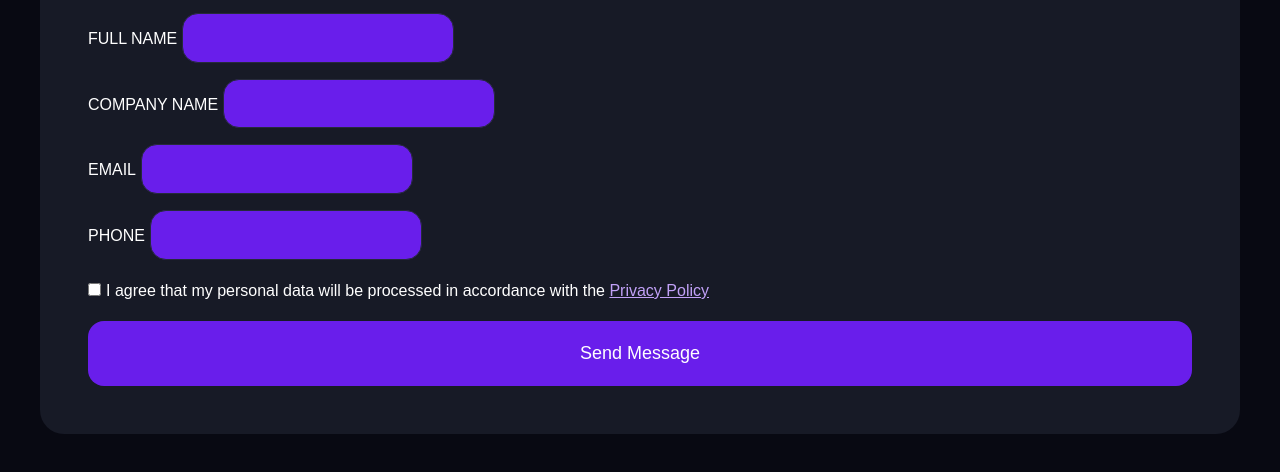
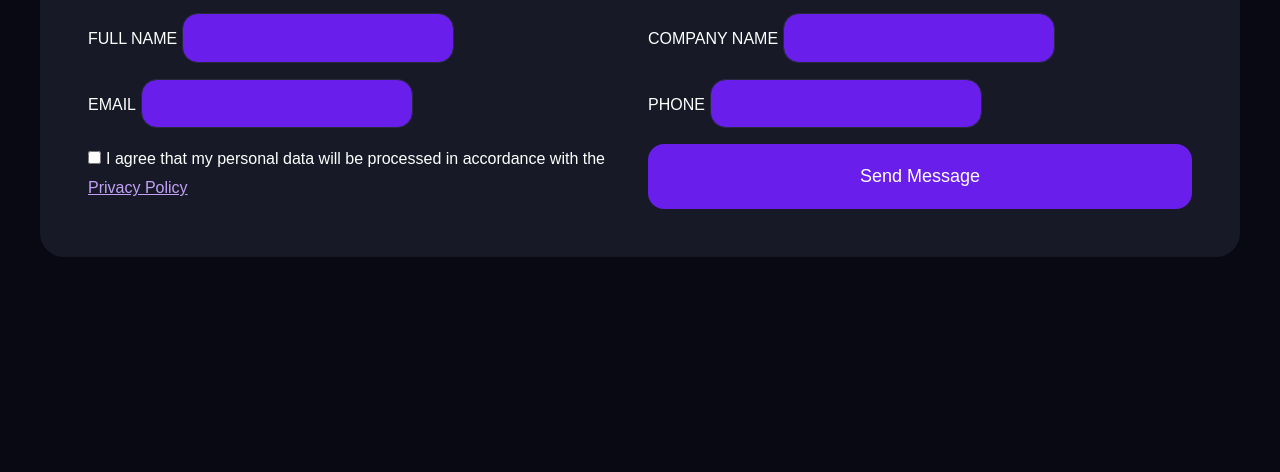
Before and after one commit to Annie-Huang/form-styling-essentials, a website: page index.html in a window 1280 px wide. Shown: the part 224-696 px from the top of the page. Drawn offline with Linux system fonts and the light colour scheme.

Commit message:
Can easily make it a 2 columns when using grid

```diff
--- a/style.css
+++ b/style.css
@@ -8,6 +8,10 @@ textarea {
 form {
   display: grid;
   gap: 1rem;
+
+  @media (width > 720px) {
+    grid-template-columns: 1fr 1fr;
+  }
 }
 
 .form-group {
```
